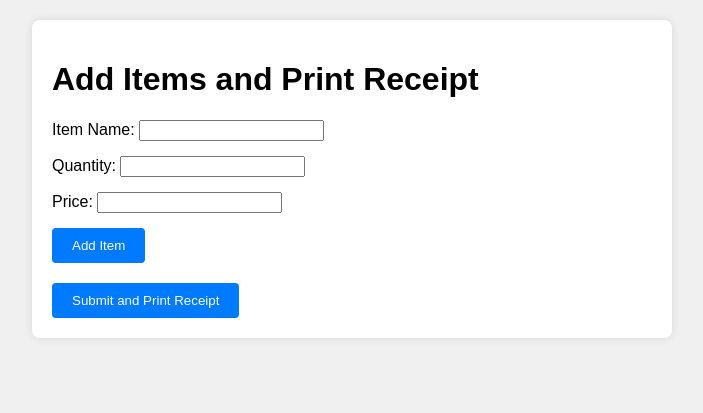
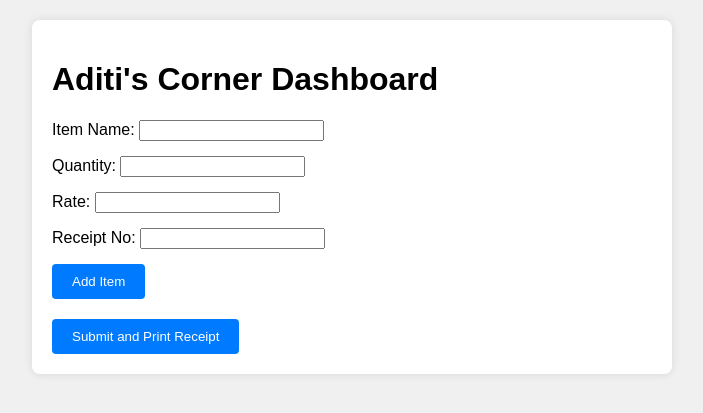
Before and after one commit to amanve97/printer_output, a Flask app: page / in a window 1280 px wide. Shown: the top 413 px of the page, without its empty margins (288-991 px from the left). Run offline with Flask 3, Linux system fonts and the light colour scheme.

Commit message:
updating

```diff
--- a/app.py
+++ b/app.py
@@ -1,4 +1,8 @@
+
 from flask import Flask, request, jsonify, render_template
+from datetime import datetime
+import win32print
+import logging
 
 app = Flask(__name__)
 items = []  # Global variable to store items
@@ -16,7 +20,7 @@ def submit_items():
     # Print received items data to console
     print("Received Items:")
     for item in items:
-        print(f"{item['name']}: {item['qty']} x ${item['price']:.2f}")
+        print(f"{item['name']}: {item['qty']} x ${item['rate']:.2f}")
 
     return jsonify({"message": "Items received successfully"})
 
@@ -29,19 +33,13 @@ def print_receipt():
     return "Receipt printing initiated"
 
 def print_receipt_to_printer(items):
-    import win32print
-    import win32ui
-
     PRINTER_NAME = "POS58 printer(2)"
-
-    hPrinter = win32print.OpenPrinter(PRINTER_NAME)
     try:
+        hPrinter = win32print.OpenPrinter(PRINTER_NAME)
         hJob = win32print.StartDocPrinter(hPrinter, 1, ("Receipt", None, "RAW"))
-        try:
-            win32print.StartPagePrinter(hPrinter)
-
+        win32print.StartPagePrinter(hPrinter)
             # Example content for the receipt
-            receipt_content = (
+        receipt_content = (
                 "-------------------------------\n"
                 "        Aditi'S  Corner\n"
                 "        Shop no. 316 \n"
@@ -58,30 +56,37 @@ def print_receipt_to_printer(items):
             )
 
             # Add items dynamically
-            for item in items:
-                receipt_content += f"{item['name'][:15]:<15} {item['qty']:<5} {item['price']:<6.2f}\n"
+        subtotal = 0
+        for item in items:
+            price = item['rate'] * item['qty']
+            line = f"{item['name'][:12]:<12} {item['qty']:<2} {item['rate']:<4.2f} {price:<3.2f}\n"
+            receipt_content += line
+            subtotal += price
 
-            receipt_content += (
-                "-------------------------------\n"
-                "Subtotal              1555.00\n"
-                "Tax (5%)              2.95\n"
-                "-------------------------------\n"
-                "Total                2252.95\n"
-                "-------------------------------\n"
-                "    Thank you for your visit!\n"
-                "  Please come again!\n"
-                "\n"
-                "-------------------------------\n"
-            )
+        total = subtotal
+
+        receipt_content += (
+            "-------------------------------\n"
+            f"Subtotal              {subtotal:.2f}\n"
+            "-------------------------------\n"
+            f"Total               Rs {total:.2f}\n"
+            "-------------------------------\n"
+            "    Thank you for your visit!\n"
+            "  Please come again!\n"
+            "\n"
+            "-------------------------------\n"
+        )
 
             # Send the receipt content to the printer
-            win32print.WritePrinter(hPrinter, receipt_content.encode())
-
-            win32print.EndPagePrinter(hPrinter)
-        finally:
-            win32print.EndDocPrinter(hPrinter)
+        win32print.WritePrinter(hPrinter, receipt_content.encode())
+        win32print.EndPagePrinter(hPrinter)
+        win32print.EndDocPrinter(hPrinter)
+    except Exception as e:
+        app.logger.error(f"Failed to open printer: {e}")
+        print(f"Error during printing: {e}")
     finally:
-        win32print.ClosePrinter(hPrinter)
+        if 'hPrinter' in locals():
+            win32print.ClosePrinter(hPrinter)
 
 if __name__ == '__main__':
     app.run(debug=True)
--- a/static/script.js
+++ b/static/script.js
@@ -3,13 +3,15 @@ let items = [];
         function addItem() {
             const itemName = document.getElementById('itemName').value;
             const itemQty = document.getElementById('itemQty').value;
-    const itemPrice = document.getElementById('itemPrice').value;
+            const itemRate = document.getElementById('itemRate').value;
+            const receiptNo = document.getElementById('receiptNo').value;
 
-    if (itemName && itemQty && itemPrice) {
+            if (itemName && itemQty && itemRate) {
                 items.push({
                     name: itemName,
                     qty: parseInt(itemQty),
-            price: parseFloat(itemPrice)
+                    rate: parseFloat(itemRate),
+                    receiptNo: receiptNo
                 });
 
                 updateItemList();
@@ -26,10 +28,11 @@ function updateItemList() {
             items.forEach((item, index) => {
                 const itemElement = document.createElement('div');
                 itemElement.className = 'item';
-        itemElement.innerHTML = `${item.name}: ${item.qty} x $${item.price.toFixed(2)}`;
+                itemElement.innerHTML = `${item.name}: ${item.qty} x ${item.rate.toFixed(2)} ${item.receiptNo}`;
                 itemList.appendChild(itemElement);
             });
         }
+
 
         function clearForm() {
             document.getElementById('itemForm').reset();
@@ -51,9 +54,15 @@ function submitItems() {
             .catch(error => console.error('Error:', error));
         }
 
+
         function printReceipt() {
             fetch('/print_receipt')
             .then(response => response.text())
             .then(data => console.log(data))
             .catch(error => console.error('Error:', error));
         }
+
+        function clearItems() {
+            items = [];
+            updateItemList();
+        }
--- a/templates/index.html
+++ b/templates/index.html
@@ -8,7 +8,7 @@
 </head>
 <body>
     <div class="container">
-        <h1>Add Items and Print Receipt</h1>
+        <h1>Aditi's Corner Dashboard</h1>
         <form id="itemForm" onsubmit="return false;">
             <div class="form-group">
                 <label for="itemName">Item Name:</label>
@@ -19,9 +19,14 @@
                 <input type="number" id="itemQty" name="itemQty" min="1" required>
             </div>
             <div class="form-group">
-                <label for="itemPrice">Price:</label>
-                <input type="number" id="itemPrice" name="itemPrice" step="0.01" required>
+                <label for="itemRate">Rate:</label>
+                <input type="number" id="itemRate" name="itemRate" step="0.01" required>
             </div>
+            <div class="form-group">
+                <label for="receiptNo">Receipt No:</label>
+                <input type="text" id="receiptNo" name="receiptNo">
+            </div>
+
             <button type="button" onclick="addItem()">Add Item</button>
         </form>
 
```
Lines whose indentation alone changed are shown as unchanged.
